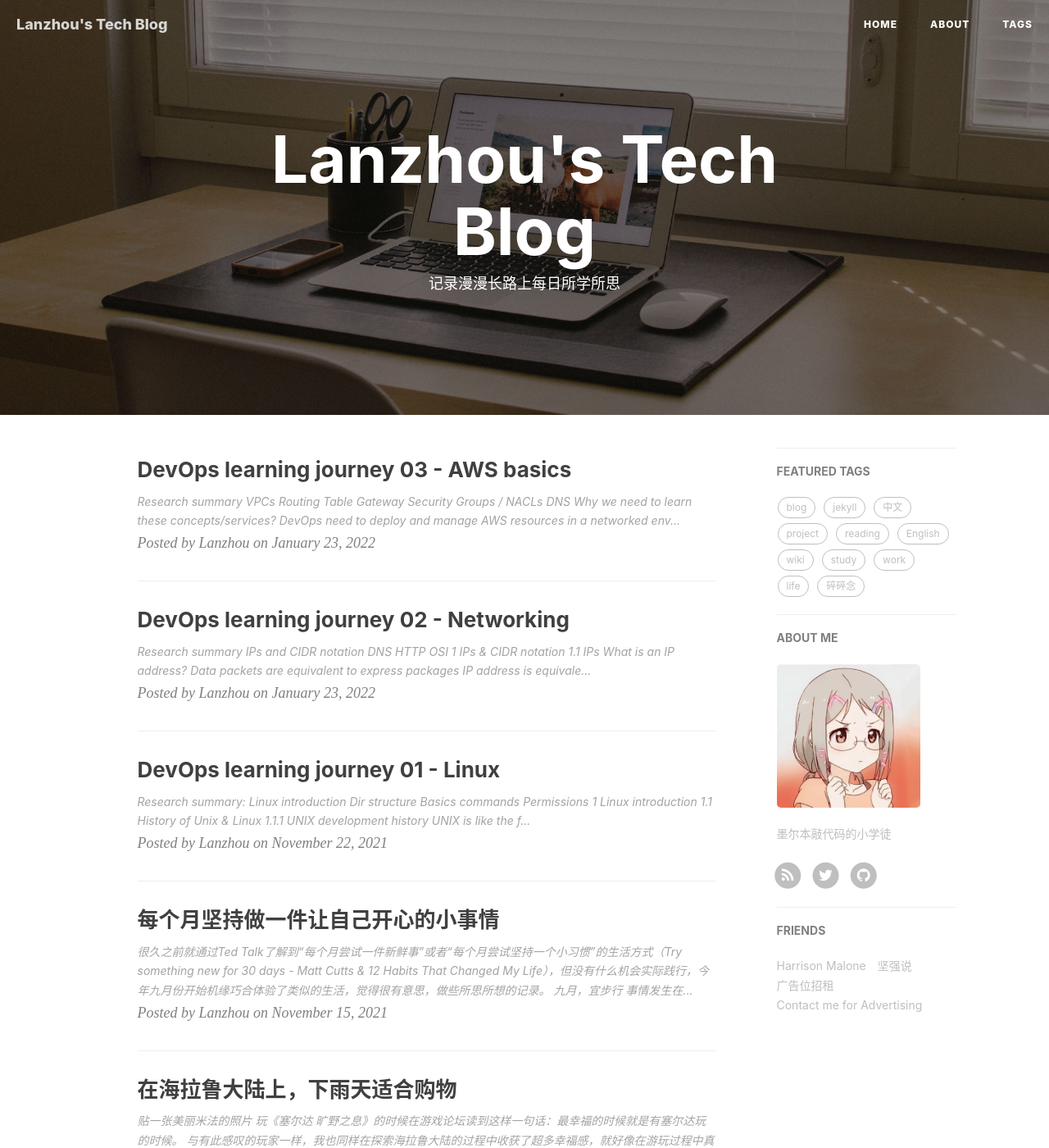
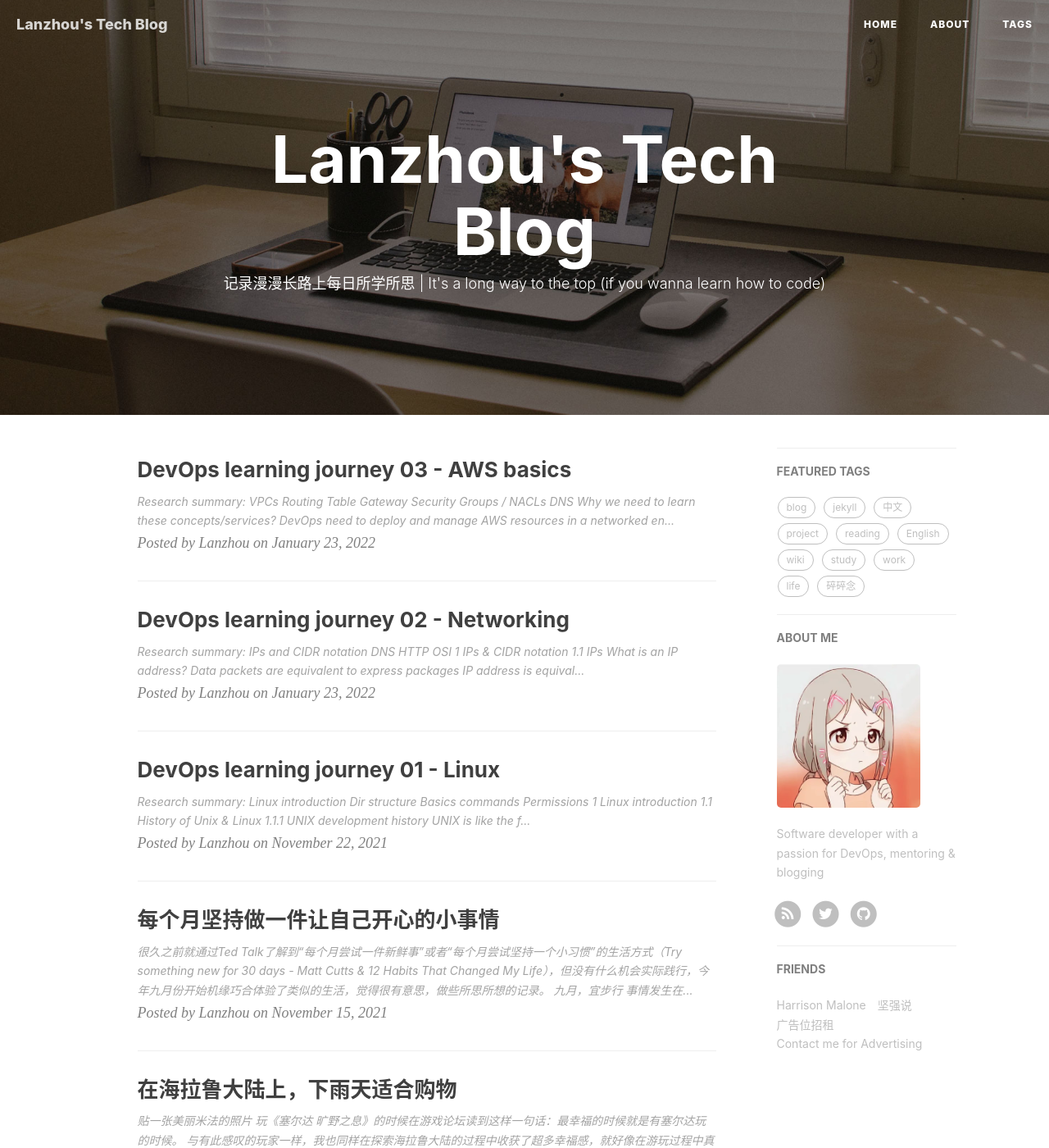
Before and after one commit to Lanzhou-J/Lanzhou-J.github.io, a Jekyll site: the page built from index.html, in a window 1280 px wide and 1400 px high. Shown: the whole window at 82% size. Built offline with Jekyll 4.4.1, drawn with Linux system fonts in a browser that asks for light colours; nearby versions of some CDN libraries; the list of posts is cut into pages by our own code; comment, search, counter and statistics services are not loaded.

Commit message:
change description etc

```diff
--- a/_config.yml
+++ b/_config.yml
@@ -71,7 +71,7 @@ ga_tracking_id: 'UA-192642756-1'
 
 # Sidebar settings
 sidebar: true                           # whether or not using Sidebar.
-sidebar-about-description: "墨尔本敲代码的小学徒"
+sidebar-about-description: "Software developer with a passion for DevOps, mentoring & blogging"
 sidebar-avatar: /img/avatar.jpg      # use absolute URL, seeing it's used in both `/` and `/about/`
 
 
--- a/index.html
+++ b/index.html
@@ -1,6 +1,6 @@
 ---
 layout: page
-description: "记录漫漫长路上每日所学所思"
+description: "记录漫漫长路上每日所学所思 | It's a long way to the top (if you wanna learn how to code)"
 ---
 
 {% for post in paginator.posts %}
```
Also changed, not shown: _posts/2022-01-23-DevOps-02-Networking.md (+1 -1 lines), _posts/2022-01-23-DevOps-03-AWS-basics.md (+1 -1 lines).
